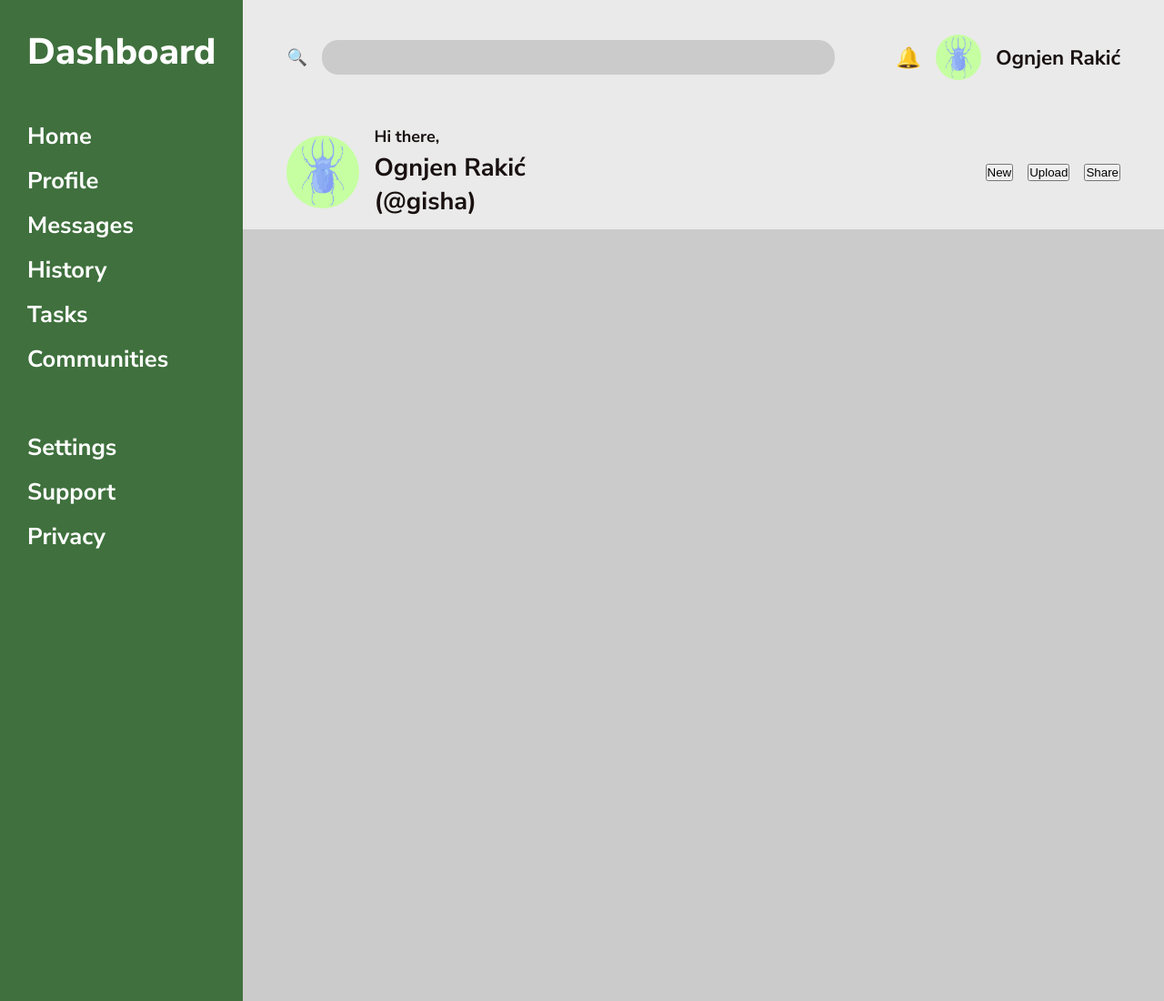
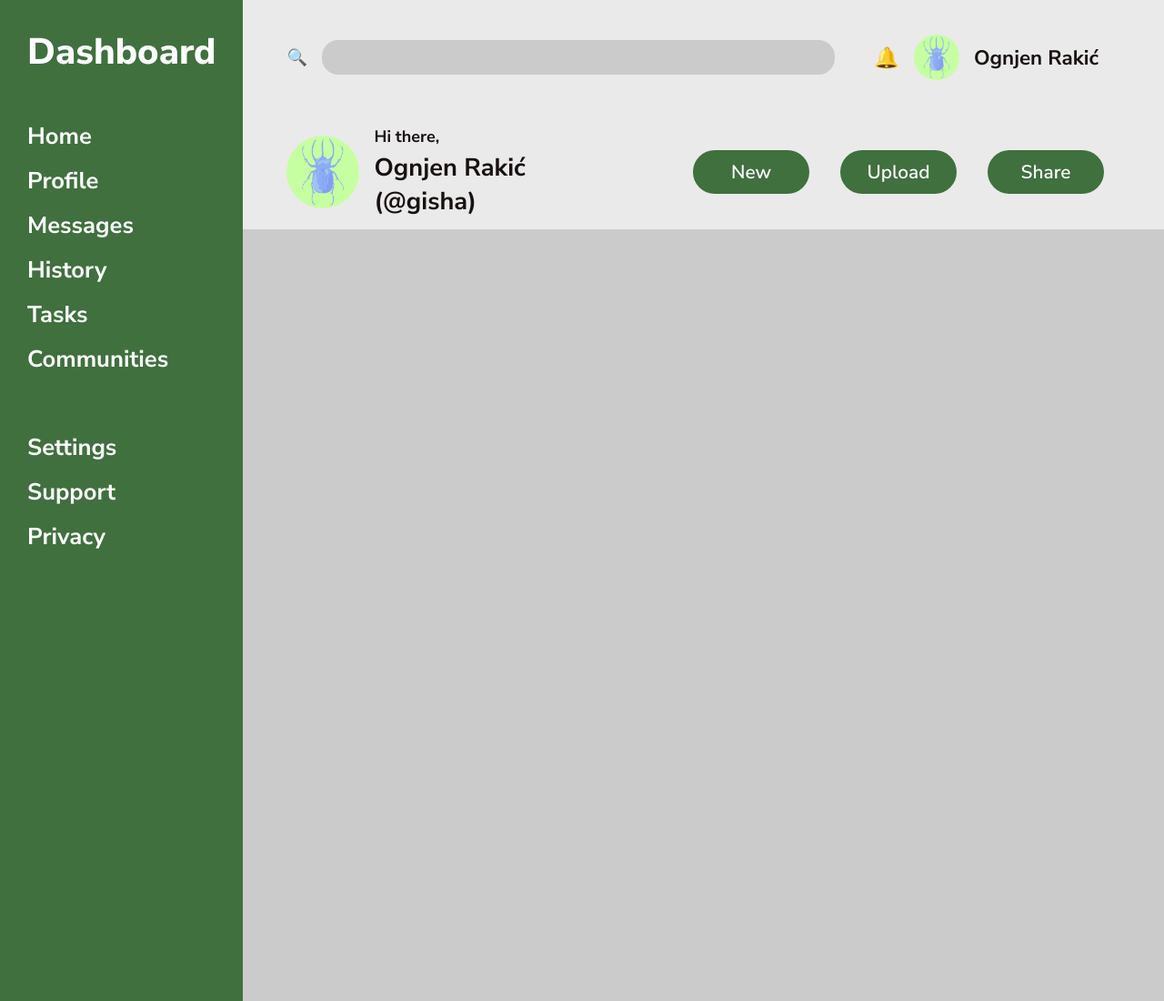
Before and after one commit to gisha313/admin-dashboard, a plain HTML site: page index.html in a window 1280 px wide. Shown: the top 1100 px of the page at 91% size. Drawn offline with Linux system fonts and the light colour scheme.

Commit message:
Add button styling and add margin to profile sect

```diff
--- a/style.css
+++ b/style.css
@@ -91,9 +91,29 @@ ul {
   font-size: 1.4rem;
 }
 
+.profile-section span {
+  margin-right: 24px;
+}
+
 .welcome-msg > p ~ p {
   font-size: 1.7rem;
   padding-top: 4px;
+}
+
+.action-btn {
+  outline: none;
+  border: none;
+  font-family: inherit;
+  background: var(--green-main);
+  color: #fff;
+  font-size: 1.3rem;
+  font-weight: 600;
+
+  height: 48px;
+  width: 128px;
+  border-radius: 24px;
+  padding: 0 24px;
+  margin-right: 18px;
 }
 
 .sidebar {
```
